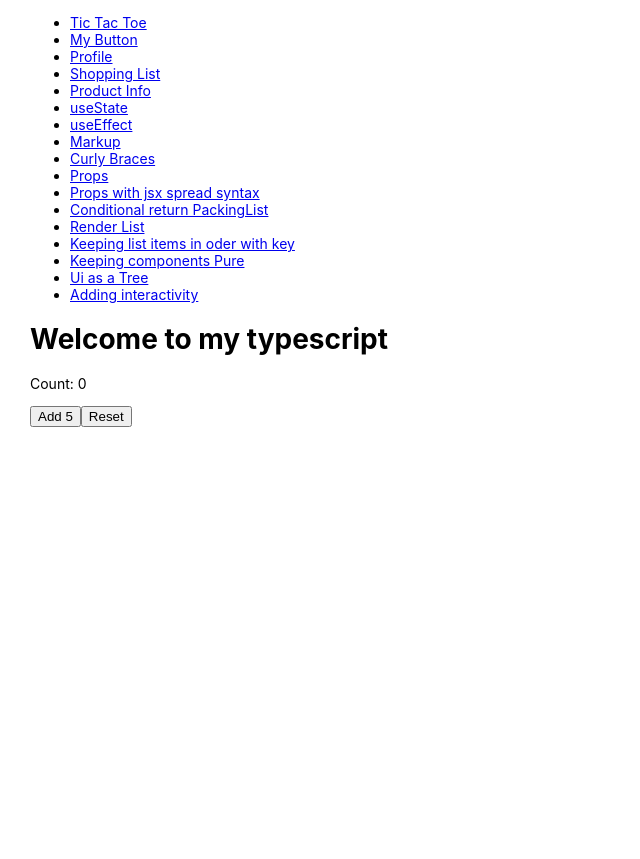
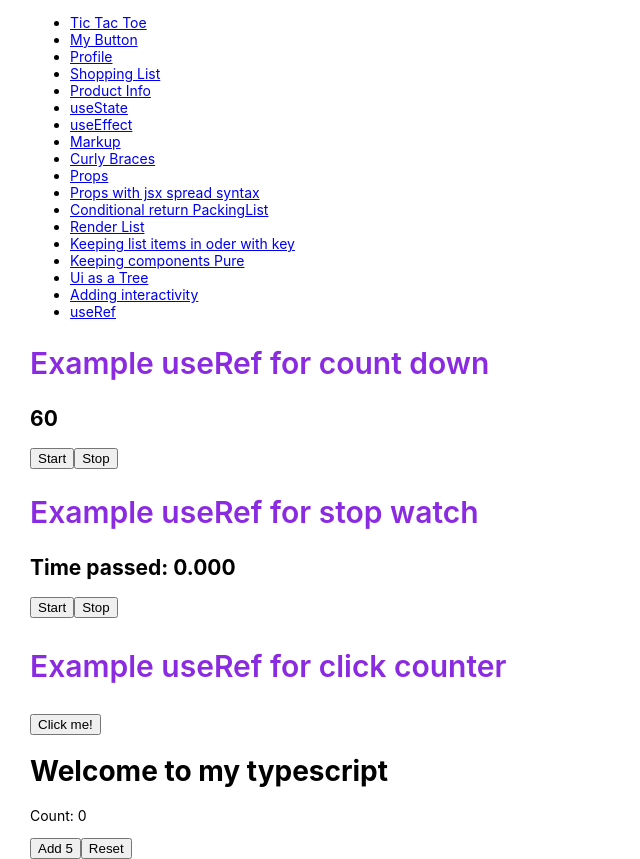
Before and after one commit to ngocdiepphan/react-training, a React (Create React App) app in the folder my-app/: page /useRef in a window 1280 px wide. Shown: the whole page, without its empty margins (0-640 px from the left). Before the commit the page ends 800 px from the top, so only its background shows below. Built offline with nearby package versions, Linux system fonts and the light colour scheme.

Commit message:
Implement example of learn useRef #43

```diff
--- a/my-app/src/App.jsx
+++ b/my-app/src/App.jsx
@@ -17,6 +17,7 @@ import { Key } from './components/Describing/Rendering/RenderList/RenderKey';
 import Purity from "./components/Describing/KeepComponents/Purity";
 import Tree from "./components/Describing/RenderingTree/index";
 import RespondEvent from "./components/AddInteract/index";
+import UseRef from "./hooks/useRef";
 
 function App() {
   return (
@@ -74,6 +75,9 @@ function App() {
           <li>
             <Link to="/responding-event">Adding interactivity</Link>
           </li>
+          <li>
+            <Link to="/useRef">useRef</Link>
+          </li>
         </ul>
       </nav>
       <Routes>
@@ -94,6 +98,7 @@ function App() {
         <Route path="/keeping-component" element={<Purity />} />
         <Route path="/rendering-tree" element={<Tree />} />
         <Route path="/responding-event" element={<RespondEvent />} />
+        <Route path="/useRef" element={<UseRef />} />
       </Routes>
     </Router>
   );
--- /dev/null
+++ b/my-app/src/hooks/useRef/Count.jsx
@@ -0,0 +1,59 @@
+import { useRef, useState, useEffect } from "react";
+
+export default function Count() {
+  const [count, setCount] = useState(60);
+
+  const timerId = useRef(null);
+  const prevCount = useRef();
+  const h2Ref = useRef();
+
+  useEffect(() => {
+    prevCount.current = count;
+  }, [count]);
+
+  useEffect(() => {
+    const rect = h2Ref.current.getBoundingClientRect();
+    console.log(rect);
+  });
+
+  const handleStart = () => {
+    if (timerId.current === null) {
+      timerId.current = setInterval(() => {
+        setCount((prevCount) => prevCount - 1);
+      }, 1000);
+      console.log('Start ->', timerId.current);
+    }
+  };
+
+  const handleStop = () => {
+    if (timerId.current !== null) {
+      clearInterval(timerId.current); //tranh chay lien tuc
+      timerId.current = null;
+      console.log('Stop ->', timerId.current);
+    }
+  };
+
+  useEffect(() => {
+    if (count <= 0) {
+      handleStop(); // dung dem khi dat gia tri toi 0
+    }
+  }, [count]);
+
+  useEffect(() => {
+    return () => {
+      if (timerId.current !== null) {
+        clearInterval(timerId.current);
+      }
+    };
+  }, []);
+
+  console.log(count, prevCount.current);
+
+  return (
+    <>
+      <h2 ref={h2Ref}>{count}</h2>
+      <button onClick={handleStart}>Start</button>
+      <button onClick={handleStop}>Stop</button>
+    </>
+  );
+}
--- /dev/null
+++ b/my-app/src/hooks/useRef/Counter.jsx
@@ -0,0 +1,16 @@
+import { useRef } from "react";
+export default function Counter() {
+  let ref = useRef(0);
+
+  function handleClick () {
+    ref.current = ref.current + 1 ;
+    alert('You click ' + ref.current + ' times!');
+
+  }
+
+  return (
+    <>
+    <button onClick={handleClick}>Click me!</button>
+    </>
+  )
+}
--- /dev/null
+++ b/my-app/src/hooks/useRef/Stopwatch.jsx
@@ -0,0 +1,38 @@
+import { useState, useRef } from 'react';
+
+export default function Stopwatch() {
+  const [startTime, setStartTime] = useState(null);
+  const [now, setNow] = useState(null);
+  const intervalRef = useRef(null);
+
+  function handleStart() {
+    setStartTime(Date.now());
+    setNow(Date.now());
+
+    clearInterval(intervalRef.current);
+    intervalRef.current = setInterval(() => {
+      setNow(Date.now());
+    }, 10);
+  }
+
+  function handleStop() {
+    clearInterval(intervalRef.current);
+  }
+
+  let secondsPassed = 0;
+  if (startTime != null && now != null) {
+    secondsPassed = (now - startTime) / 1000;
+  }
+
+  return (
+    <>
+      <h1>Time passed: {secondsPassed.toFixed(3)}</h1>
+      <button onClick={handleStart}>
+        Start
+      </button>
+      <button onClick={handleStop}>
+        Stop
+      </button>
+    </>
+  );
+}
--- /dev/null
+++ b/my-app/src/hooks/useRef/index.jsx
@@ -0,0 +1,22 @@
+import Count from "./Count";
+import Counter from "./Counter";
+import Stopwatch from "./Stopwatch";
+
+export default function UseRef() {
+  return (
+    <>
+    <section>
+      <h1 className="title">Example useRef for count down</h1>
+      <Count />
+    </section>
+    <section>
+    <h1 className="title">Example useRef for stop watch</h1>
+    <Stopwatch />
+    <section>
+    <h1 className="title">Example useRef for click counter</h1>
+    <Counter />
+  </section>
+  </section>
+  </>
+  );
+}
```
